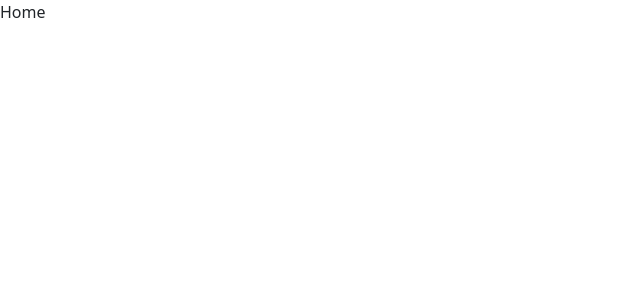
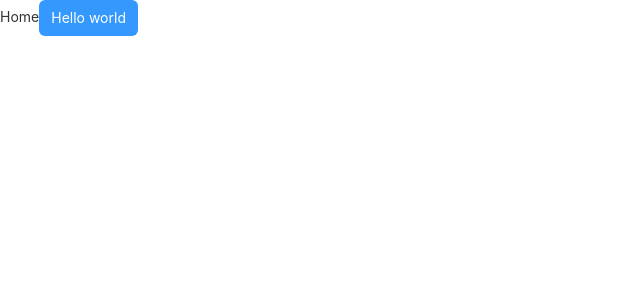
Before and after one commit to ToluAkin/online-appointment-scheduling, a React (Create React App) app in the folder client/: page / in a window 1280 px wide. Shown: the top 300 px of the page, without its empty margins (0-640 px from the left). Built offline with nearby package versions, Linux system fonts and the light colour scheme.

Commit message:
imported rsuite css and js

```diff
--- a/client/src/App.js
+++ b/client/src/App.js
@@ -1,6 +1,10 @@
+import { Button } from "rsuite";
+
 function App() {
   return (
-    <div>Home</div>
+    <div>Home
+      <Button appearance="primary"> Hello world </Button>
+    </div>
   );
 }
 
--- a/client/src/index.js
+++ b/client/src/index.js
@@ -2,6 +2,7 @@ import React from 'react';
 import ReactDOM from 'react-dom';
 import './styles.scss'
 import './index.css';
+import '../node_modules/rsuite/dist/rsuite.min'
 import App from './App';
 
 ReactDOM.render(<App />, document.getElementById('root'));
--- a/client/src/styles.scss
+++ b/client/src/styles.scss
@@ -1,5 +1,7 @@
 @import "src/assets/base";
 @import "node_modules/bootstrap/scss/bootstrap";
+@import "../node_modules/rsuite/dist/rsuite.css";
+@import "../node_modules/@rsuite/icons/dist/css/rsuite-icon.css";
 
 //components
 
```
